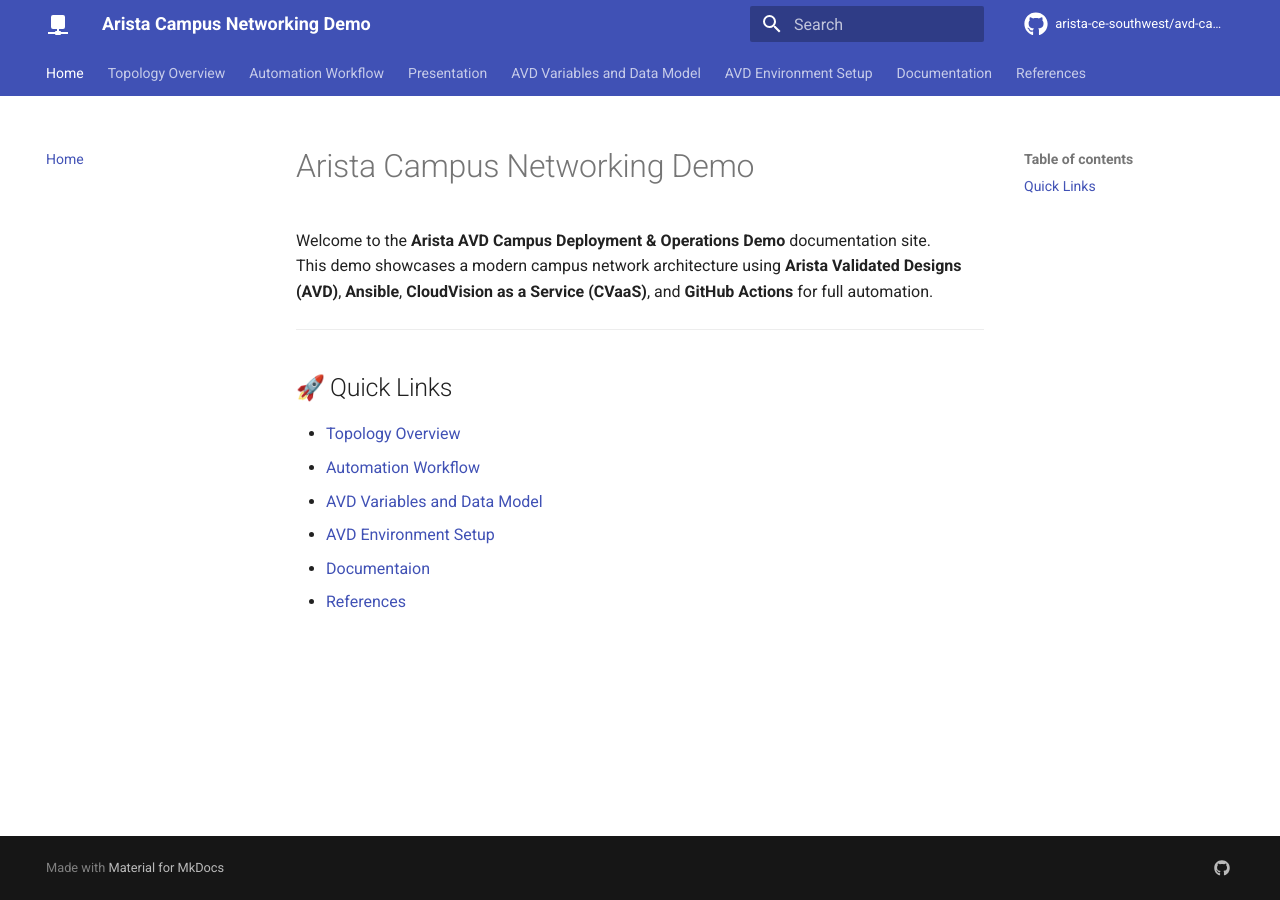
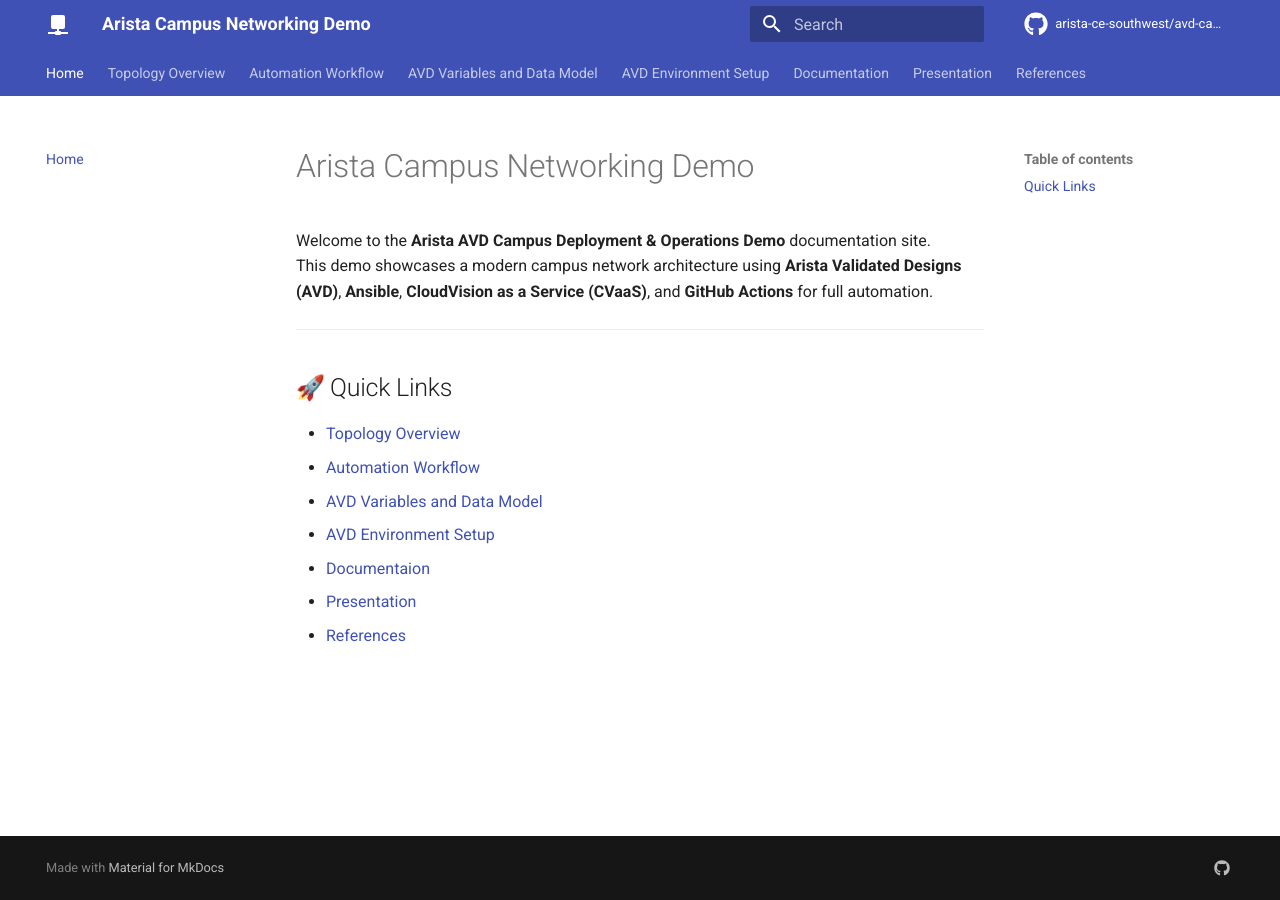
Before and after one commit to arista-ce-southwest/avd-campus-networking-event-demo, an MkDocs documentation site: the page built from docs/index.md, in a window 1280 px wide. Built offline with MkDocs 1.6.1 and Material for MkDocs 9.7.7, drawn with Linux system fonts in a browser that asks for light colours; emoji names are drawn with the system emoji font; comment, search, counter and statistics services are not loaded.

Commit message:
reordered nav

```diff
--- a/docs/index.md
+++ b/docs/index.md
@@ -12,4 +12,5 @@
 - [AVD Variables and Data Model](variables.md)
 - [AVD Environment Setup](setup.md)
 - [Documentaion](documentation/fabric/CAMPUS-documentation.md)
+- [Presentation](slides.md)
 - [References](references.md)
--- a/mkdocs.yml
+++ b/mkdocs.yml
@@ -29,7 +29,6 @@
   - Home: index.md
   - Topology Overview: topology.md
   - Automation Workflow: workflow.md
-  - Presentation: slides.md
   - AVD Variables and Data Model: variables.md
   - AVD Environment Setup: setup.md
   - Documentation:
@@ -39,6 +38,7 @@
           - SC-B1-Core1: documentation/devices/SC-B1-Core1.md
           - SC-B1-Core2: documentation/devices/SC-B1-Core2.md
           - SC-B1-IDF1: documentation/devices/SC-B1-IDF1.md
+  - Presentation: slides.md
   - References: references.md
 
 markdown_extensions:
```
